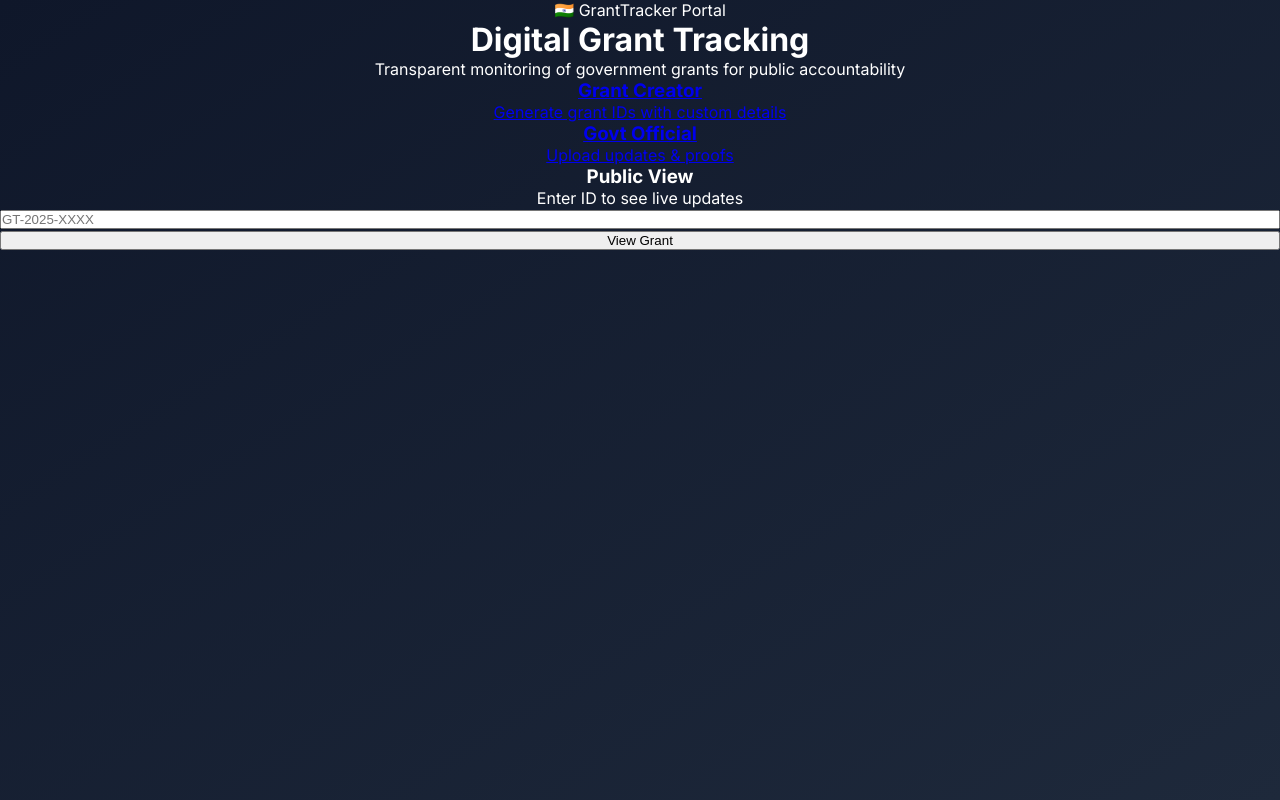
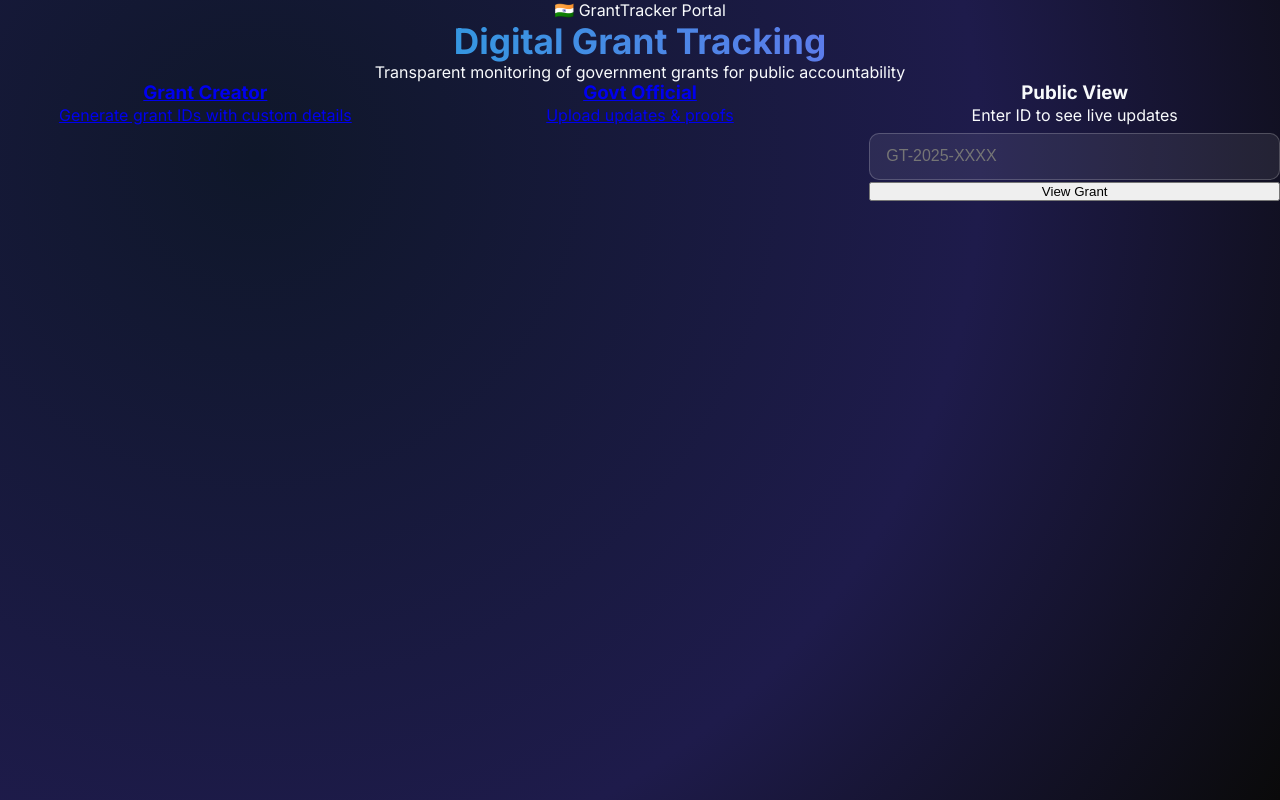
Before and after one commit to mamothai/grant-tracker-frontend, a React (Vite) app: page / in a window 1280 px wide. Built offline with nearby package versions, Linux system fonts and the light colour scheme.

Commit message:
✨ Updated styles with premium glassmorphic CSS

```diff
--- a/src/index.css
+++ b/src/index.css
@@ -1,7 +1,11 @@
-/* ===== FULL CSS — NO TAILWIND, NO WARNINGS ===== */
+/* =======================================================
+   🌌 PREMIUM GLASSMORPHIC THEME (NO TAILWIND, NO WARNINGS)
+   Author: Ayush GS
+   ======================================================= */
 
-@import url('https://fonts.googleapis.com/css2?family=Inter:wght@400;600;700;800&display=swap');
+@import url('https://fonts.googleapis.com/css2?family=Inter:wght@400;500;600;700;800&display=swap');
 
+/* --- RESET --- */
 * {
   margin: 0;
   padding: 0;
@@ -11,80 +15,113 @@
 html, body {
   height: 100%;
   font-family: 'Inter', -apple-system, BlinkMacSystemFont, 'Segoe UI', Roboto, sans-serif;
-  background: linear-gradient(to bottom right, #0f172a, #1e293b);
-  color: white;
-  min-height: 100vh;
+  background: radial-gradient(circle at 20% 20%, #0f172a, #1e1b4b 60%, #0a0a0a);
+  color: #f8fafc;
+  overflow-x: hidden;
+  scroll-behavior: smooth;
 }
 
 #root {
   min-height: 100vh;
+  display: flex;
+  flex-direction: column;
 }
 
-/* Glass Card */
-.glass {
-  background: rgba(255, 255, 255, 0.1);
-  backdrop-filter: blur(12px);
-  -webkit-backdrop-filter: blur(12px);
-  border: 1px solid rgba(255, 255, 255, 0.2);
-  border-radius: 16px;
-  box-shadow: 0 8px 32px rgba(0, 0, 0, 0.3);
-  padding: 2.5rem;
+/* --- SCROLLBAR --- */
+::-webkit-scrollbar {
+  width: 10px;
+}
+::-webkit-scrollbar-thumb {
+  background: linear-gradient(180deg, #06b6d4, #8b5cf6);
+  border-radius: 10px;
+}
+::-webkit-scrollbar-track {
+  background: rgba(255,255,255,0.05);
 }
 
-/* Gradient Text */
+/* --- GLASS CARD --- */
+.glass {
+  background: rgba(255, 255, 255, 0.08);
+  backdrop-filter: blur(20px);
+  -webkit-backdrop-filter: blur(20px);
+  border: 1px solid rgba(255, 255, 255, 0.15);
+  border-radius: 20px;
+  box-shadow:
+    0 4px 30px rgba(0, 0, 0, 0.4),
+    inset 0 0 20px rgba(255, 255, 255, 0.03);
+  padding: 2.5rem;
+  transition: transform 0.25s ease, box-shadow 0.3s ease;
+}
+
+.glass:hover {
+  transform: translateY(-3px);
+  box-shadow:
+    0 6px 40px rgba(0, 0, 0, 0.5),
+    inset 0 0 25px rgba(255, 255, 255, 0.05);
+}
+
+/* --- GRADIENT TEXT --- */
 .text-gradient {
-  background: linear-gradient(to right, #06b6d4, #a855f7);
+  background: linear-gradient(90deg, #06b6d4, #a855f7, #ec4899);
   -webkit-background-clip: text;
   -webkit-text-fill-color: transparent;
   background-clip: text;
+  font-weight: 800;
 }
 
-/* Buttons */
-.btn-primary {
-  display: block;
+/* --- BUTTONS --- */
+.btn-primary,
+.btn-glass {
+  display: inline-block;
   width: 100%;
   padding: 1rem;
-  font-weight: bold;
-  font-size: 1.1rem;
+  font-weight: 600;
+  font-size: 1.05rem;
+  border-radius: 12px;
+  cursor: pointer;
+  transition: all 0.25s ease;
   text-align: center;
-  border-radius: 12px;
-  background: linear-gradient(to right, #06b6d4, #a855f7);
+  text-decoration: none;
+  user-select: none;
+}
+
+/* Primary button – Neon gradient */
+.btn-primary {
+  background: linear-gradient(90deg, #06b6d4, #8b5cf6);
   color: white;
-  text-decoration: none;
-  transition: transform 0.2s;
+  border: none;
+  box-shadow: 0 4px 15px rgba(8, 145, 178, 0.4);
 }
 
 .btn-primary:hover {
-  transform: scale(1.05);
+  transform: translateY(-2px) scale(1.03);
+  box-shadow: 0 8px 25px rgba(8, 145, 178, 0.6);
 }
 
+/* Glass button – subtle */
 .btn-glass {
-  display: block;
-  width: 100%;
-  padding: 1rem;
-  font-weight: bold;
-  font-size: 1.1rem;
-  text-align: center;
-  border-radius: 12px;
-  background: rgba(255, 255, 255, 0.2);
-  backdrop-filter: blur(10px);
-  border: 1px solid rgba(255, 255, 255, 0.3);
-  color: white;
-  text-decoration: none;
-  transition: transform 0.2s;
+  background: rgba(255, 255, 255, 0.1);
+  border: 1px solid rgba(255, 255, 255, 0.25);
+  color: #f8fafc;
 }
 
 .btn-glass:hover {
-  transform: scale(1.05);
+  transform: translateY(-2px) scale(1.03);
+  background: rgba(255, 255, 255, 0.15);
+  border-color: rgba(255, 255, 255, 0.35);
 }
 
-/* Text */
-.text-lg { font-size: 1.125rem; }
-.text-sm { font-size: 0.875rem; }
+/* --- TYPOGRAPHY --- */
+.text-lg { font-size: 1.25rem; }
+.text-sm { font-size: 0.9rem; opacity: 0.85; }
 .text-gray { color: #9ca3af; }
 .text-cyan { color: #06b6d4; }
+.text-center { text-align: center; }
+.text-glow {
+  text-shadow: 0 0 8px rgba(6, 182, 212, 0.7);
+}
 
-/* Layout */
+/* --- LAYOUT HELPERS --- */
 .flex-center {
   display: flex;
   align-items: center;
@@ -97,4 +134,75 @@ html, body {
 .space-y-6 > * + * { margin-top: 1.5rem; }
 .max-w-md { max-width: 28rem; }
 .w-full { width: 100%; }
-.text-center { text-align: center; }
+
+/* --- INPUT FIELDS --- */
+input, select, textarea {
+  width: 100%;
+  padding: 0.85rem 1rem;
+  margin-top: 0.5rem;
+  border-radius: 10px;
+  border: 1px solid rgba(255,255,255,0.2);
+  background: rgba(255,255,255,0.08);
+  color: #fff;
+  outline: none;
+  font-size: 1rem;
+  transition: border 0.2s, background 0.2s;
+}
+
+input:focus, select:focus, textarea:focus {
+  border-color: #06b6d4;
+  background: rgba(255,255,255,0.15);
+}
+
+/* --- FORM LABELS --- */
+label {
+  display: block;
+  margin-top: 1rem;
+  font-weight: 500;
+  letter-spacing: 0.3px;
+}
+
+/* --- HEADERS --- */
+h1, h2, h3 {
+  font-weight: 700;
+  line-height: 1.2;
+}
+
+h1 {
+  font-size: 2.2rem;
+  background: linear-gradient(90deg, #06b6d4, #8b5cf6);
+  -webkit-background-clip: text;
+  -webkit-text-fill-color: transparent;
+}
+
+/* --- CARD GRID --- */
+.grid {
+  display: grid;
+  grid-template-columns: repeat(auto-fit, minmax(250px, 1fr));
+  gap: 1.5rem;
+}
+
+/* --- SMALL ANIMATIONS --- */
+@keyframes fadeInUp {
+  from { opacity: 0; transform: translateY(20px); }
+  to { opacity: 1; transform: translateY(0); }
+}
+
+.animate-fadeInUp {
+  animation: fadeInUp 0.6s ease-out both;
+}
+
+/* --- FOOTER --- */
+footer {
+  text-align: center;
+  padding: 2rem;
+  opacity: 0.7;
+  font-size: 0.85rem;
+}
+footer a {
+  color: #06b6d4;
+  text-decoration: none;
+}
+footer a:hover {
+  text-decoration: underline;
+}
```
